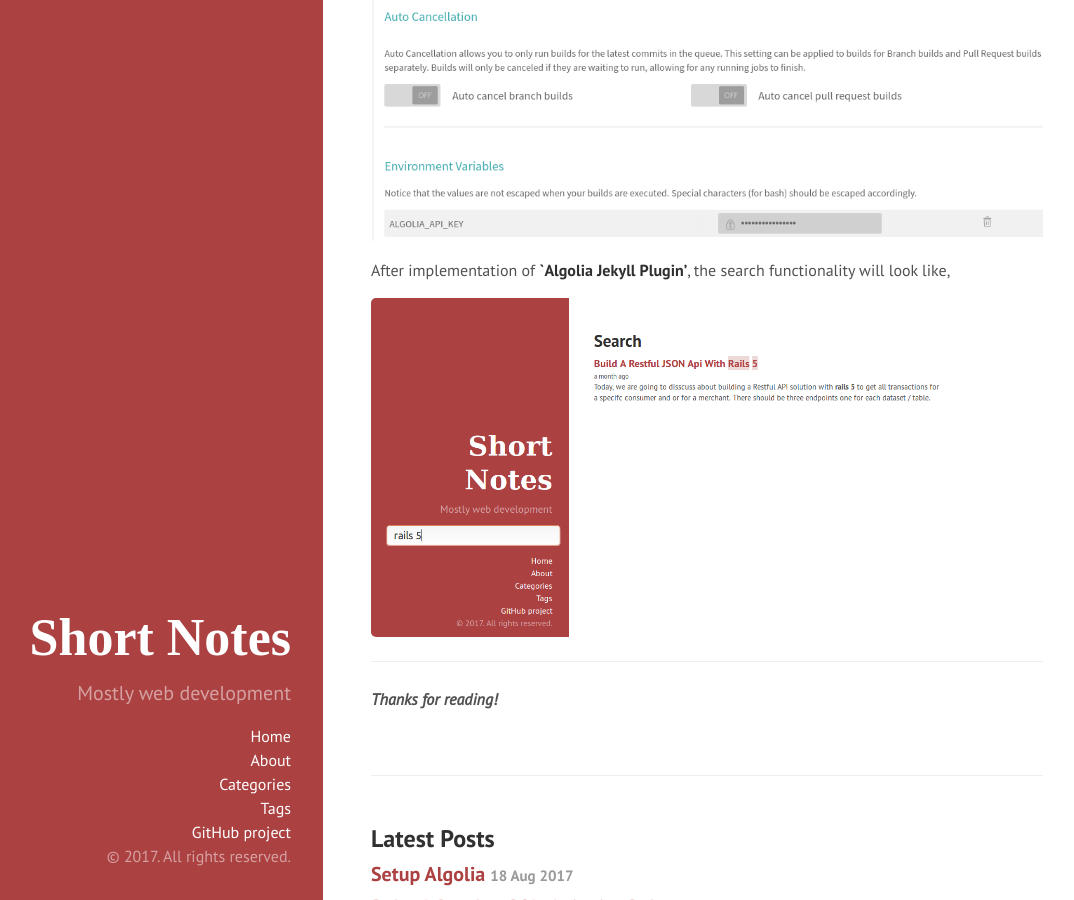
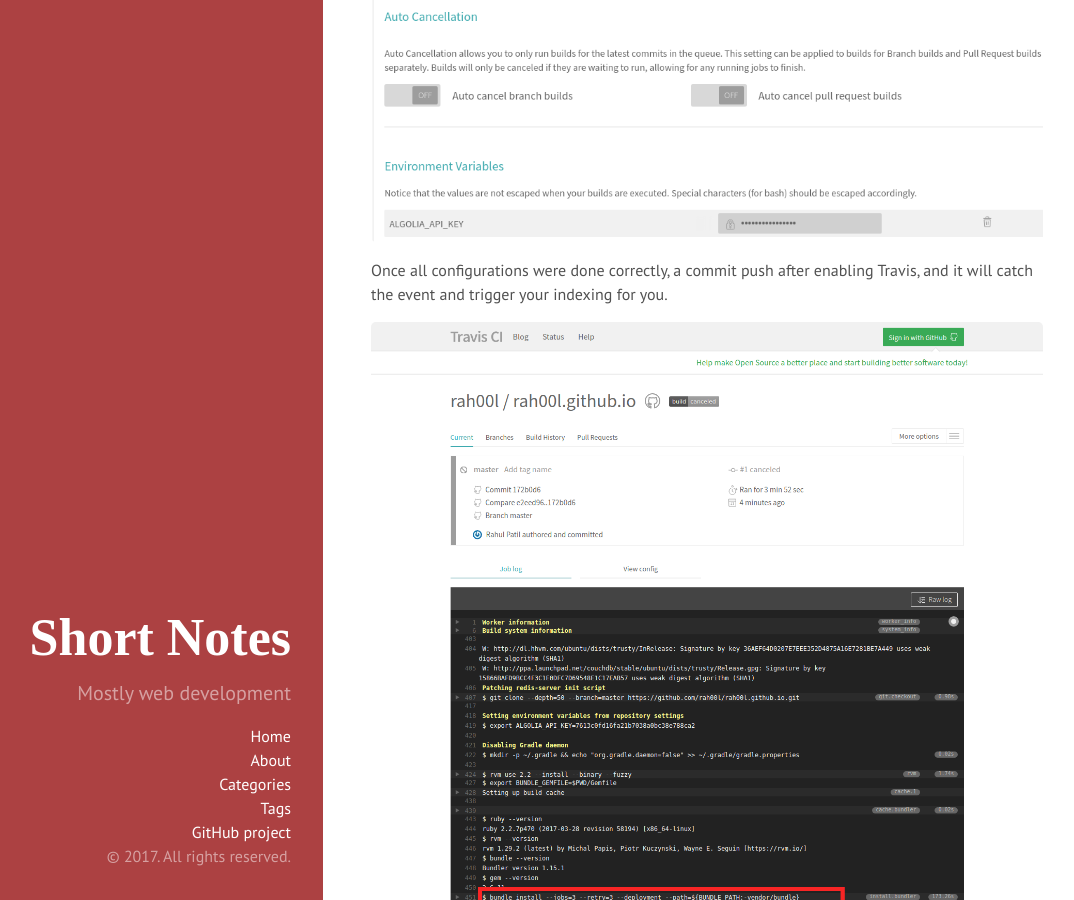
Before and after one commit to rah00l/rah00l.github.io, a Jekyll site: the page built from _posts/2017-08-19-algolia-search-for-jekyll.md, in a window 1280 px wide and 900 px high, scrolled down 4005 px. Shown: the whole window, without its empty margins (61-1135 px from the left). Built offline with Jekyll 4.4.1, drawn with Linux system fonts in a browser that asks for light colours; Markdown is read by kramdown in place of the engine named in the settings; comment, search, counter and statistics services are not loaded.

Commit message:
Update post

```diff
--- a/_posts/2017-08-19-algolia-search-for-jekyll.md
+++ b/_posts/2017-08-19-algolia-search-for-jekyll.md
@@ -104,6 +104,10 @@
 
 <img src="{{ site.url }}/public/images/travis_ci_setting.png" />
 
+Once all configurations were done correctly, a commit push after enabling Travis, and it will catch the event and trigger your indexing for you.
+
+<img src="{{ site.url }}/public/images/travis_ci_build.png" />
+
 After implementation of **`Algolia Jekyll Plugin'**, the search functionality will look like,
 
 <img src="{{ site.url }}/public/images/test_alogolia_search.png" />
```
Also changed, not shown: public/images/travis_ci_build.png (added).
